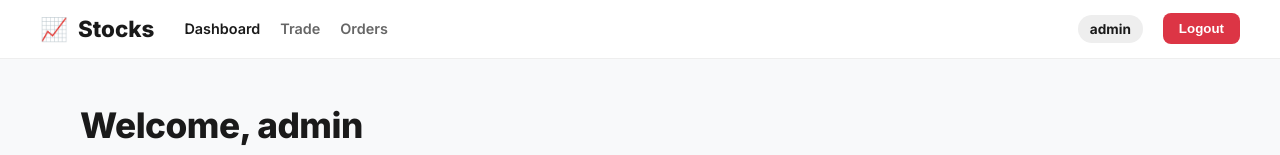
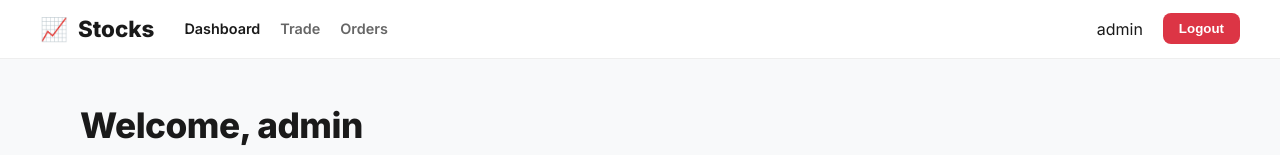
Before and after one commit to valeriu-viscreanu/StockApp, a React (Vite) app in the folder Frontend/: page / in a window 1280 px wide. Shown: the top 155 px of the page. Built offline with nearby package versions, Linux system fonts and the light colour scheme.

Commit message:
removed user name ''badge''

```diff
--- a/Frontend/src/App.jsx
+++ b/Frontend/src/App.jsx
@@ -20,7 +20,7 @@ function App() {
           <a href="/orders">Orders</a>
         </div>
         <div className="nav-right">
-          <span className="user-badge">{user}</span>
+          {user}
           <button style={{ background: '#dc3545', color: '#fff', border: 'none', padding: '8px 16px', borderRadius: '8px', cursor: 'pointer', fontWeight: 600 }}>Logout</button>
         </div>
       </nav>
```
